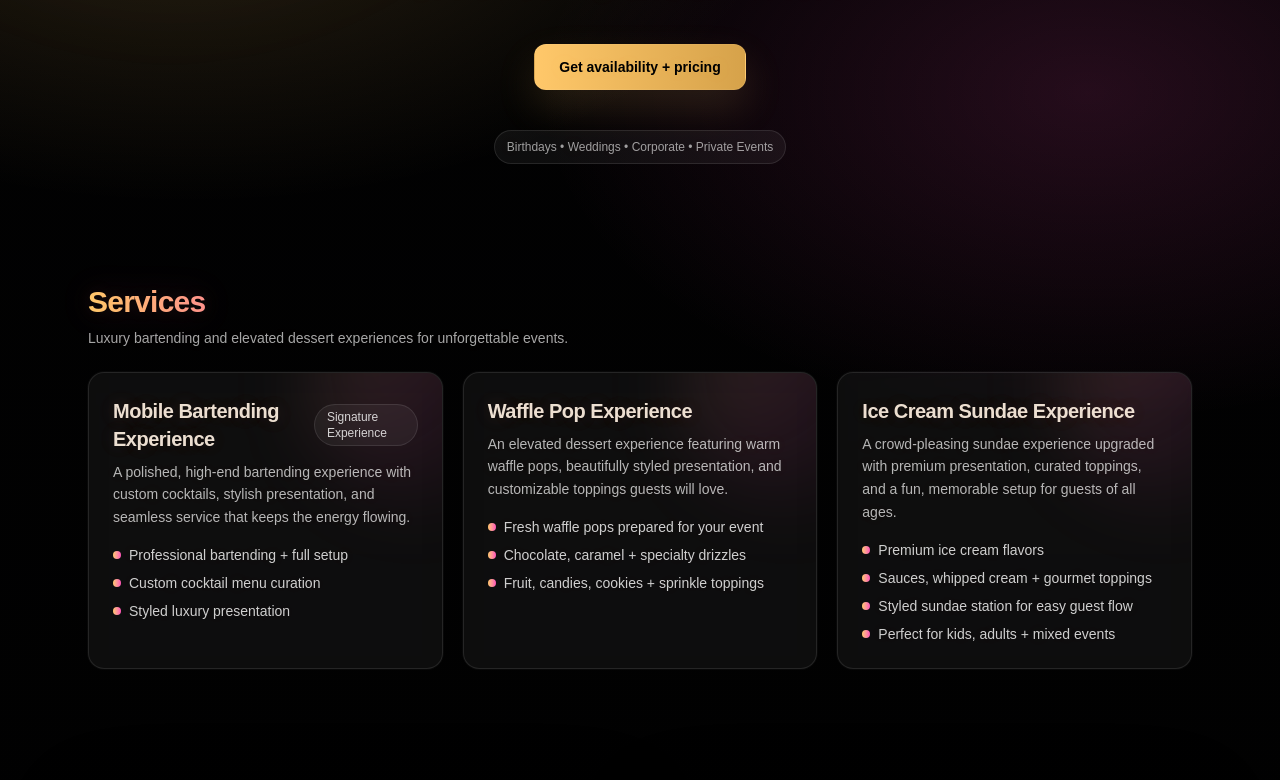
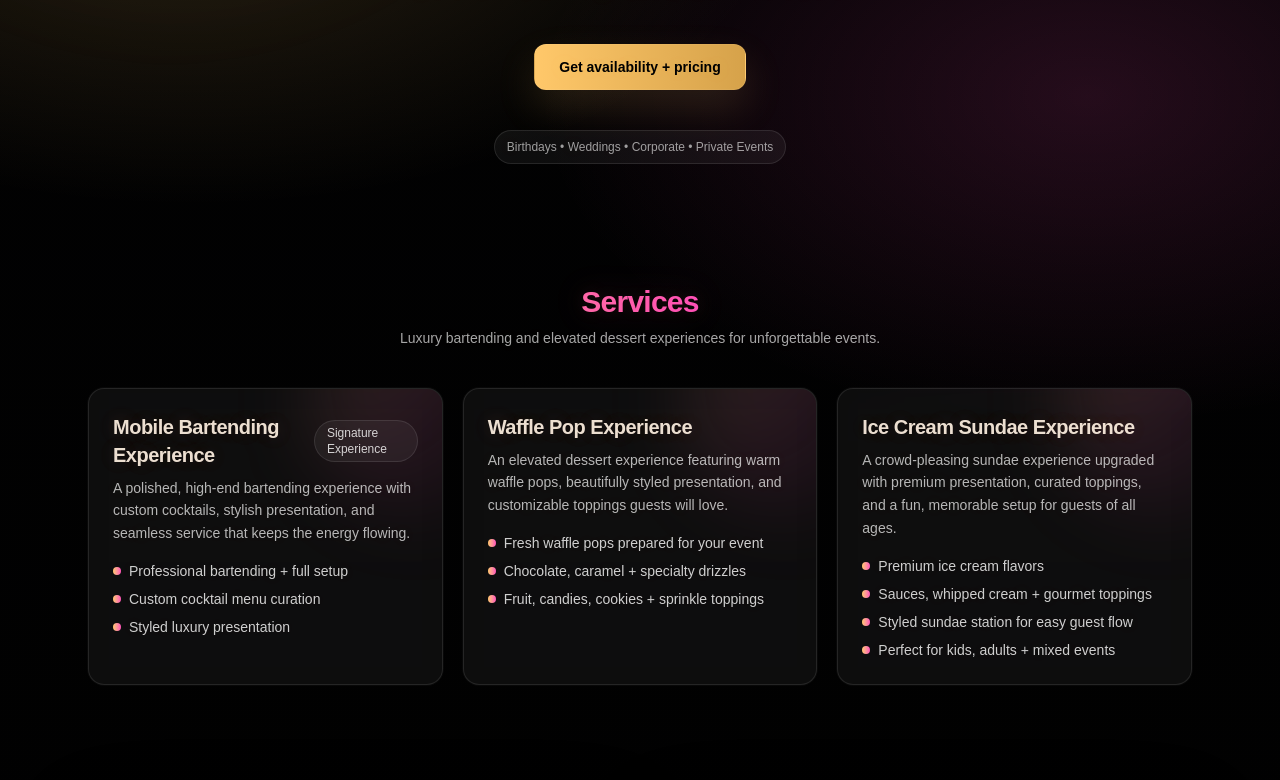
Before and after one commit to sipandslay/sip-and-slay-website, a Next.js app: page / in a window 1280 px wide. Shown: the part 1174-1954 px from the top of the page. Built offline with nearby package versions, Linux system fonts and the light colour scheme.

Commit message:
Website updates

```diff
--- a/app/page.tsx
+++ b/app/page.tsx
@@ -280,14 +280,14 @@ export default function Page() {
       </section>
 
       <section id="services" className="relative mx-auto max-w-6xl px-6 py-10 md:py-14">
-        <div className="mb-6 flex items-end justify-between gap-6">
-          <div>
-            <h2 className="sip-heading text-2xl font-semibold tracking-tight md:text-3xl">Services</h2>
-            <p className="mt-2 text-sm text-white/65">
-              Luxury bartending and elevated dessert experiences for unforgettable events.
-            </p>
-          </div>
-        </div>
+        <div className="mb-10 text-center">
+  <h2 className="sip-heading text-2xl font-semibold tracking-tight md:text-3xl">
+    Services
+  </h2>
+  <p className="mt-2 text-sm text-white/65">
+    Luxury bartending and elevated dessert experiences for unforgettable events.
+  </p>
+</div>
 
         <div className="grid gap-5 md:grid-cols-3">
           <Card
```
